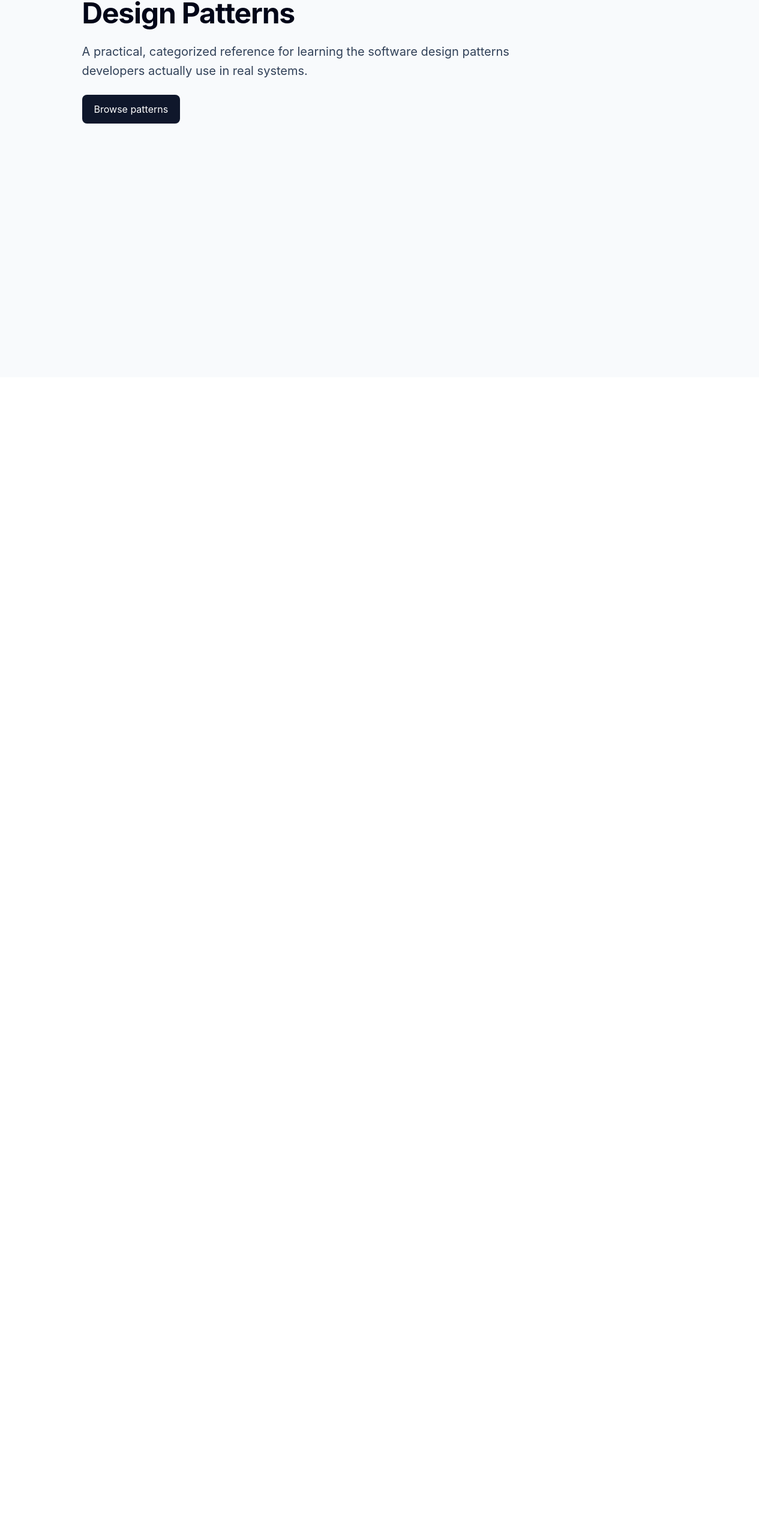
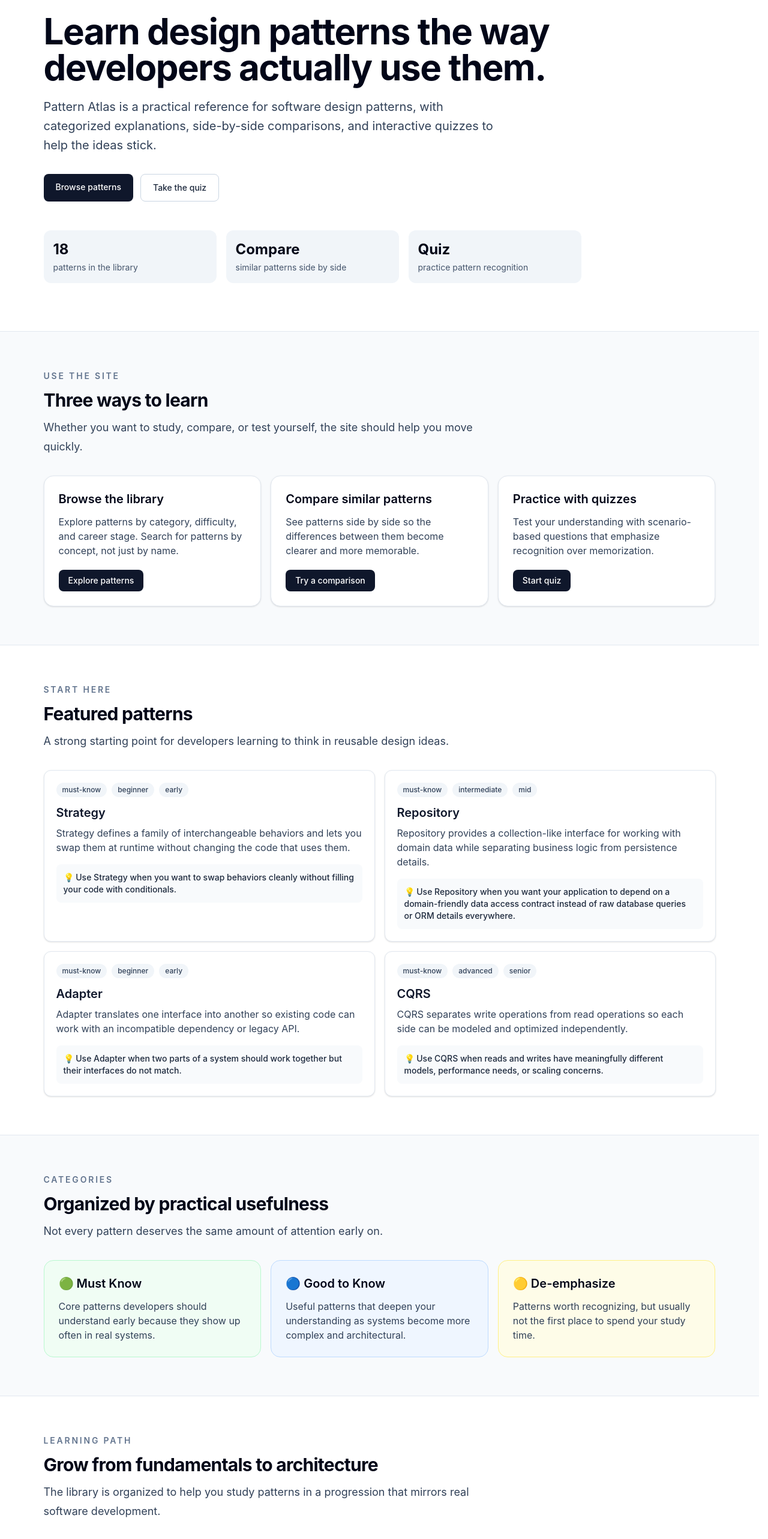
Before and after one commit to connorwilsongroark/pattern-atlas, a React (Vite) app: page / in a window 1280 px wide. Shown: the part 171-2737 px from the top of the page at 60% size. Before the commit the page ends 800 px from the top, so only its background shows below. Built offline with nearby package versions, Linux system fonts and the light colour scheme.

Commit message:
Added some placeholder homepage data

```diff
--- a/src/pages/HomePage.tsx
+++ b/src/pages/HomePage.tsx
@@ -1,31 +1,293 @@
 import { Link } from "react-router-dom";
+import { patterns } from "../content/patterns";
+import { PatternCard } from "../features/patterns/PatternCard";
+
+const featuredSlugs = ["strategy", "adapter", "repository", "cqrs"];
+
+function SectionHeading({
+  eyebrow,
+  title,
+  description,
+}: {
+  eyebrow?: string;
+  title: string;
+  description?: string;
+}) {
+  return (
+    <div className='max-w-3xl space-y-3'>
+      {eyebrow && (
+        <p className='text-sm font-semibold uppercase tracking-[0.2em] text-slate-500'>
+          {eyebrow}
+        </p>
+      )}
+      <h2 className='text-3xl font-bold tracking-tight text-slate-950'>
+        {title}
+      </h2>
+      {description && (
+        <p className='text-lg leading-8 text-slate-700'>{description}</p>
+      )}
+    </div>
+  );
+}
+
+function FeatureCard({
+  title,
+  description,
+  to,
+  cta,
+}: {
+  title: string;
+  description: string;
+  to: string;
+  cta: string;
+}) {
+  return (
+    <div className='rounded-2xl border border-slate-200 bg-white p-6 shadow-sm'>
+      <h3 className='text-xl font-semibold text-slate-950'>{title}</h3>
+      <p className='mt-3 text-slate-700'>{description}</p>
+      <Link
+        to={to}
+        className='mt-5 inline-flex rounded-lg bg-slate-900 px-4 py-2 text-sm font-medium text-white transition hover:bg-slate-800'
+      >
+        {cta}
+      </Link>
+    </div>
+  );
+}
+
+function CategoryCard({
+  title,
+  description,
+  tone,
+}: {
+  title: string;
+  description: string;
+  tone: "green" | "blue" | "yellow";
+}) {
+  const toneClass =
+    tone === "green"
+      ? "bg-green-50 border-green-200"
+      : tone === "blue"
+        ? "bg-blue-50 border-blue-200"
+        : "bg-yellow-50 border-yellow-200";
+
+  return (
+    <div className={`rounded-2xl border p-6 ${toneClass}`}>
+      <h3 className='text-xl font-semibold text-slate-950'>{title}</h3>
+      <p className='mt-3 text-slate-700'>{description}</p>
+    </div>
+  );
+}
+
+function LearningStep({
+  title,
+  description,
+}: {
+  title: string;
+  description: string;
+}) {
+  return (
+    <div className='rounded-2xl border border-slate-200 bg-white p-6 shadow-sm'>
+      <h3 className='text-xl font-semibold text-slate-950'>{title}</h3>
+      <p className='mt-3 text-slate-700'>{description}</p>
+    </div>
+  );
+}
 
 export function HomePage() {
+  const featuredPatterns = patterns.filter((pattern) =>
+    featuredSlugs.includes(pattern.slug),
+  );
+
   return (
-    <div className='mx-auto max-w-5xl px-4 py-16'>
-      <div className='max-w-3xl space-y-6'>
+    <div className='bg-slate-50 text-slate-900'>
+      <section className='border-b border-slate-200 bg-white'>
+        <div className='mx-auto max-w-6xl px-4 py-20'>
+          <div className='max-w-4xl space-y-8'>
             <p className='text-sm font-semibold uppercase tracking-[0.2em] text-slate-500'>
               Practical software architecture
             </p>
 
-        <h1 className='text-5xl font-bold tracking-tight text-slate-950'>
-          Design Patterns
+            <div className='space-y-5'>
+              <h1 className='text-5xl font-bold tracking-tight text-slate-950 md:text-6xl'>
+                Learn design patterns the way developers actually use them.
               </h1>
 
-        <p className='text-xl leading-8 text-slate-700'>
-          A practical, categorized reference for learning the software design
-          patterns developers actually use in real systems.
+              <p className='max-w-3xl text-xl leading-8 text-slate-700'>
+                Pattern Atlas is a practical reference for software design
+                patterns, with categorized explanations, side-by-side
+                comparisons, and interactive quizzes to help the ideas stick.
+              </p>
+            </div>
+
+            <div className='flex flex-wrap gap-3'>
+              <Link
+                to='/patterns'
+                className='rounded-lg bg-slate-900 px-5 py-3 text-sm font-medium text-white transition hover:bg-slate-800'
+              >
+                Browse patterns
+              </Link>
+              <Link
+                to='/quiz'
+                className='rounded-lg border border-slate-300 bg-white px-5 py-3 text-sm font-medium text-slate-800 transition hover:bg-slate-50'
+              >
+                Take the quiz
+              </Link>
+            </div>
+
+            <div className='grid gap-4 pt-4 md:grid-cols-3'>
+              <div className='rounded-xl bg-slate-100 p-4'>
+                <p className='text-2xl font-bold text-slate-950'>
+                  {patterns.length}
+                </p>
+                <p className='mt-1 text-sm text-slate-600'>
+                  patterns in the library
+                </p>
+              </div>
+              <div className='rounded-xl bg-slate-100 p-4'>
+                <p className='text-2xl font-bold text-slate-950'>Compare</p>
+                <p className='mt-1 text-sm text-slate-600'>
+                  similar patterns side by side
+                </p>
+              </div>
+              <div className='rounded-xl bg-slate-100 p-4'>
+                <p className='text-2xl font-bold text-slate-950'>Quiz</p>
+                <p className='mt-1 text-sm text-slate-600'>
+                  practice pattern recognition
+                </p>
+              </div>
+            </div>
+          </div>
+        </div>
+      </section>
+
+      <section className='mx-auto max-w-6xl px-4 py-16'>
+        <SectionHeading
+          eyebrow='Use the site'
+          title='Three ways to learn'
+          description='Whether you want to study, compare, or test yourself, the site should help you move quickly.'
+        />
+
+        <div className='mt-8 grid gap-4 md:grid-cols-3'>
+          <FeatureCard
+            title='Browse the library'
+            description='Explore patterns by category, difficulty, and career stage. Search for patterns by concept, not just by name.'
+            to='/patterns'
+            cta='Explore patterns'
+          />
+          <FeatureCard
+            title='Compare similar patterns'
+            description='See patterns side by side so the differences between them become clearer and more memorable.'
+            to='/compare/strategy/state'
+            cta='Try a comparison'
+          />
+          <FeatureCard
+            title='Practice with quizzes'
+            description='Test your understanding with scenario-based questions that emphasize recognition over memorization.'
+            to='/quiz'
+            cta='Start quiz'
+          />
+        </div>
+      </section>
+
+      <section className='border-y border-slate-200 bg-white'>
+        <div className='mx-auto max-w-6xl px-4 py-16'>
+          <SectionHeading
+            eyebrow='Start here'
+            title='Featured patterns'
+            description='A strong starting point for developers learning to think in reusable design ideas.'
+          />
+
+          <div className='mt-8 grid gap-4 md:grid-cols-2'>
+            {featuredPatterns.map((pattern) => (
+              <PatternCard key={pattern.slug} pattern={pattern} />
+            ))}
+          </div>
+        </div>
+      </section>
+
+      <section className='mx-auto max-w-6xl px-4 py-16'>
+        <SectionHeading
+          eyebrow='Categories'
+          title='Organized by practical usefulness'
+          description='Not every pattern deserves the same amount of attention early on.'
+        />
+
+        <div className='mt-8 grid gap-4 md:grid-cols-3'>
+          <CategoryCard
+            title='🟢 Must Know'
+            description='Core patterns developers should understand early because they show up often in real systems.'
+            tone='green'
+          />
+          <CategoryCard
+            title='🔵 Good to Know'
+            description='Useful patterns that deepen your understanding as systems become more complex and architectural.'
+            tone='blue'
+          />
+          <CategoryCard
+            title='🟡 De-emphasize'
+            description='Patterns worth recognizing, but usually not the first place to spend your study time.'
+            tone='yellow'
+          />
+        </div>
+      </section>
+
+      <section className='border-y border-slate-200 bg-white'>
+        <div className='mx-auto max-w-6xl px-4 py-16'>
+          <SectionHeading
+            eyebrow='Learning path'
+            title='Grow from fundamentals to architecture'
+            description='The library is organized to help you study patterns in a progression that mirrors real software development.'
+          />
+
+          <div className='mt-8 grid gap-4 md:grid-cols-3'>
+            <LearningStep
+              title='Early career'
+              description='Focus on foundations like Strategy, Adapter, Facade, Factory Method, and Dependency Injection.'
+            />
+            <LearningStep
+              title='Mid-level'
+              description='Move into patterns that organize workflows and compose behavior, like Service Layer, Decorator, State, and Repository.'
+            />
+            <LearningStep
+              title='Senior'
+              description='Study architectural patterns like CQRS, Domain Events, Unit of Work, Outbox Pattern, and Circuit Breaker.'
+            />
+          </div>
+        </div>
+      </section>
+
+      <section className='mx-auto max-w-6xl px-4 py-16'>
+        <div className='rounded-3xl bg-slate-900 px-6 py-12 text-white md:px-10'>
+          <div className='max-w-3xl space-y-5'>
+            <p className='text-sm font-semibold uppercase tracking-[0.2em] text-slate-300'>
+              Ready to dig in?
+            </p>
+            <h2 className='text-4xl font-bold tracking-tight'>
+              Start learning patterns in a way that actually sticks.
+            </h2>
+            <p className='text-lg leading-8 text-slate-300'>
+              Browse the library, compare confusing patterns, or take the quiz
+              to practice recognition through realistic scenarios.
             </p>
 
-        <div className='flex gap-3'>
+            <div className='flex flex-wrap gap-3 pt-2'>
               <Link
                 to='/patterns'
-            className='rounded-lg bg-slate-900 px-5 py-3 text-white'
+                className='rounded-lg bg-white px-5 py-3 text-sm font-medium text-slate-900 transition hover:bg-slate-100'
               >
                 Browse patterns
+              </Link>
+              <Link
+                to='/quiz'
+                className='rounded-lg border border-slate-500 px-5 py-3 text-sm font-medium text-white transition hover:bg-slate-800'
+              >
+                Take the quiz
               </Link>
             </div>
           </div>
         </div>
+      </section>
+    </div>
   );
 }
```
Lines whose indentation alone changed are shown as unchanged.
